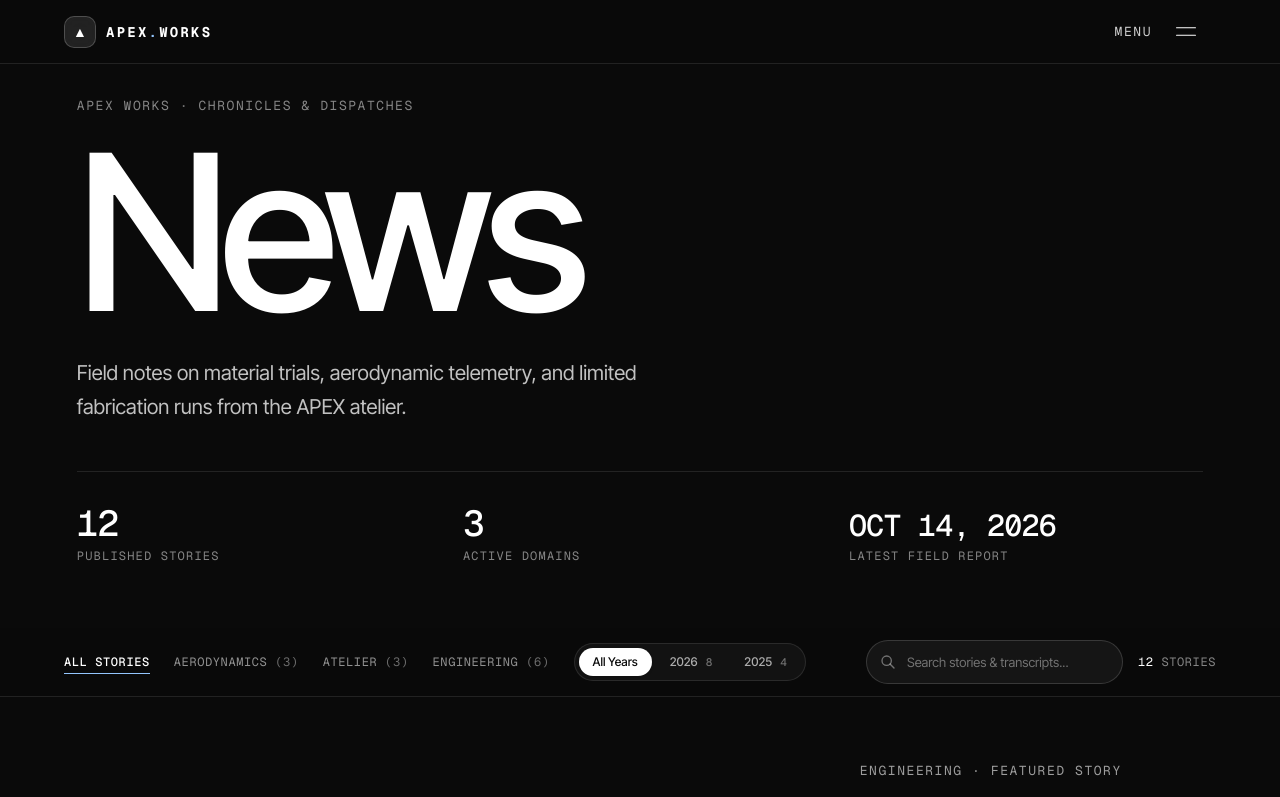
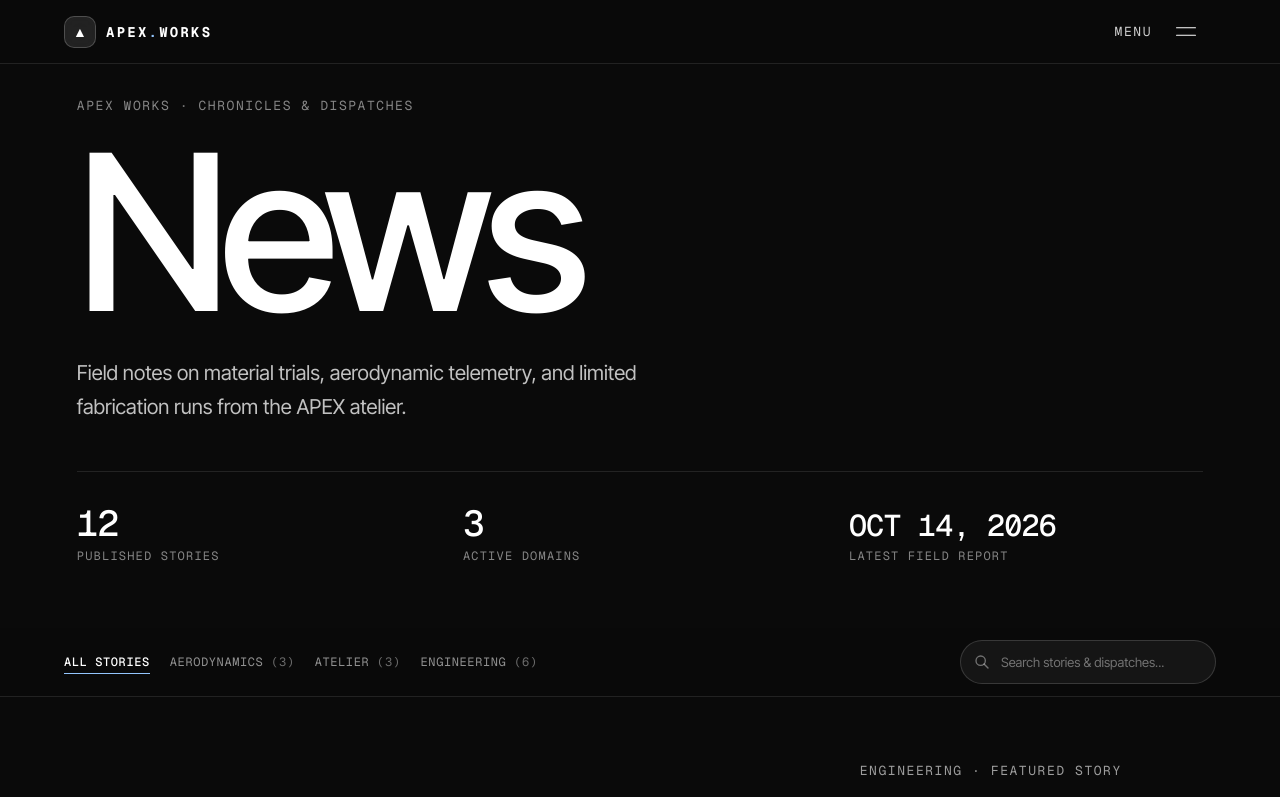
Before and after one commit to ujjwalPrakash-spike/ujjwal-prakash-template, a Next.js app: page /news in a window 1280 px wide. Shown: the top 797 px of the page. Built offline with nearby package versions, Linux system fonts and the light colour scheme; grey boxes are pictures that could not be loaded.

Commit message:
fix(subnav): streamline filter bars and resolve sticky header clipping on merch and news

```diff
--- a/components/features/merch/MerchProductIndex.tsx
+++ b/components/features/merch/MerchProductIndex.tsx
@@ -24,7 +24,7 @@ export function MerchProductIndex({
   const [slowDwell, setSlowDwell] = useState(false);
 
   return (
-    <Section id="catalogue" surface="dark" className="overflow-visible">
+    <Section id="catalogue" surface="dark" className="overflow-visible scroll-mt-[136px]">
       <ChapterHeader
         index="01"
         title="Catalogue & Roster"
--- a/components/features/news/NewsArchive.tsx
+++ b/components/features/news/NewsArchive.tsx
@@ -109,9 +109,9 @@ export function NewsArchive({
             {/* Sticky Month Heading (sticks below filter bar and nav) */}
             <div
               style={{
-                top: `${NAV_HEIGHT_SCROLLED + 48}px`,
+                top: "124px",
               }}
-              className="sticky z-20 bg-neutral-50/95 backdrop-blur-sm py-4 border-b border-neutral-950/10 flex items-center justify-between select-none mb-4"
+              className="sticky z-20 bg-neutral-50/98 backdrop-blur-md py-4 border-b border-neutral-950/10 flex items-center justify-between select-none mb-4 scroll-mt-[136px]"
             >
               <h2 className="font-mono text-sm uppercase tracking-widest font-medium text-neutral-950">
                 {group.monthLabel}
--- a/components/features/news/NewsFilterBar.tsx
+++ b/components/features/news/NewsFilterBar.tsx
@@ -1,22 +1,21 @@
-// Sticky news filter bar with category toggles, year segmented control, SearchInput, and URL state sync.
+// Streamlined sticky news filter bar with category tabs, search input, and dynamic navbar offset.
 "use client";
 
 import React, { useEffect } from "react";
 import { useScrolled } from "@/hooks/useScrolled";
-import { SegmentedControl, type SegmentOption } from "@/components/shared/ui/SegmentedControl";
 import { SearchInput } from "@/components/shared/ui/SearchInput";
 import { NAV_INSET } from "@/lib/tokens";
 import type { NewsCategoryCount, NewsYearCount } from "@/lib/news/types";
 
 interface NewsFilterBarProps {
   categories: NewsCategoryCount[];
-  years: NewsYearCount[];
+  years?: NewsYearCount[];
   selectedCategory: string;
-  selectedYear: string;
+  selectedYear?: string;
   searchQuery: string;
   selectedTag: string;
   onCategoryChange: (category: string) => void;
-  onYearChange: (year: string) => void;
+  onYearChange?: (year: string) => void;
   onSearchChange: (query: string) => void;
   onTagClear: () => void;
   filteredCount: number;
@@ -24,13 +23,10 @@ interface NewsFilterBarProps {
 
 export function NewsFilterBar({
   categories,
-  years,
   selectedCategory,
-  selectedYear,
   searchQuery,
   selectedTag,
   onCategoryChange,
-  onYearChange,
   onSearchChange,
   onTagClear,
   filteredCount,
@@ -48,12 +44,6 @@ export function NewsFilterBar({
       url.searchParams.delete("category");
     }
 
-    if (selectedYear && selectedYear !== "all") {
-      url.searchParams.set("year", selectedYear);
-    } else {
-      url.searchParams.delete("year");
-    }
-
     if (searchQuery.trim()) {
       url.searchParams.set("q", searchQuery.trim());
     } else {
@@ -67,12 +57,7 @@ export function NewsFilterBar({
     }
 
     window.history.replaceState(null, "", url.toString());
-  }, [selectedCategory, selectedYear, searchQuery, selectedTag]);
-
-  const yearOptions: SegmentOption<string>[] = [
-    { value: "all", label: "All Years" },
-    ...years.map((y) => ({ value: y.year, label: y.year, count: y.count })),
-  ];
+  }, [selectedCategory, searchQuery, selectedTag]);
 
   return (
     <div
@@ -80,19 +65,18 @@ export function NewsFilterBar({
         top: isScrolled ? 56 : 64,
         paddingInline: NAV_INSET,
       }}
-      className="sticky z-40 w-full bg-neutral-950/98 backdrop-blur-md border-b border-white/10 py-3 transition-[top] duration-250 select-none"
+      className="sticky z-40 w-full bg-neutral-950/98 backdrop-blur-md border-b border-white/10 py-2.5 sm:py-3 transition-[top] duration-250 select-none"
     >
-      <div className="w-full max-w-[1920px] mx-auto flex flex-col md:flex-row items-start md:items-center justify-between gap-4">
-        {/* Left: Category Plain Text Toggles + Year Segmented Control */}
-        <div className="flex flex-wrap items-center gap-4 sm:gap-6 w-full md:w-auto">
-          {/* Category Plain Text Toggles (no pills: selected = white with 1px #93c5fd underline, others white/55) */}
-          <div role="tablist" aria-label="Filter by category" className="flex flex-wrap items-center gap-4 sm:gap-6">
+      <div className="w-full max-w-[1920px] mx-auto flex flex-col md:flex-row items-start md:items-center justify-between gap-3">
+        {/* Left: Category Plain Text Toggles */}
+        <div className="flex items-center gap-4 sm:gap-6 w-full md:w-auto overflow-x-auto no-scrollbar py-0.5">
+          <div role="tablist" aria-label="Filter by category" className="flex items-center gap-3 sm:gap-5 shrink-0">
             <button
               type="button"
               role="tab"
               aria-selected={selectedCategory === "all"}
               onClick={() => onCategoryChange("all")}
-              className={`relative py-1 text-xs uppercase tracking-wider font-mono transition-colors cursor-pointer outline-none focus-visible:outline-2 focus-visible:outline-[#93c5fd] rounded-sm ${
+              className={`relative py-1 text-xs uppercase tracking-wider font-mono transition-colors cursor-pointer outline-none focus-visible:outline-2 focus-visible:outline-[#93c5fd] rounded-sm whitespace-nowrap ${
                 selectedCategory === "all" ? "text-white font-medium" : "text-white/55 hover:text-white"
               }`}
             >
@@ -111,7 +95,7 @@ export function NewsFilterBar({
                   role="tab"
                   aria-selected={isSelected}
                   onClick={() => onCategoryChange(c.name)}
-                  className={`relative py-1 text-xs uppercase tracking-wider font-mono transition-colors cursor-pointer outline-none focus-visible:outline-2 focus-visible:outline-[#93c5fd] rounded-sm ${
+                  className={`relative py-1 text-xs uppercase tracking-wider font-mono transition-colors cursor-pointer outline-none focus-visible:outline-2 focus-visible:outline-[#93c5fd] rounded-sm whitespace-nowrap ${
                     isSelected ? "text-white font-medium" : "text-white/55 hover:text-white"
                   }`}
                 >
@@ -126,24 +110,15 @@ export function NewsFilterBar({
             })}
           </div>
 
-          {/* Year Segmented Control */}
-          <SegmentedControl
-            options={yearOptions}
-            value={selectedYear}
-            onChange={onYearChange}
-            tone="dark"
-            ariaLabel="Filter by publication year"
-          />
-
           {/* Active Tag indicator if filtered by tag */}
           {selectedTag && (
-            <div className="inline-flex items-center gap-2 px-2.5 py-1 bg-white/10 rounded-full font-mono text-xs text-white">
-              <span>Tag: #{selectedTag}</span>
+            <div className="inline-flex items-center gap-1.5 px-2.5 py-0.5 bg-white/10 rounded-full font-mono text-xs text-white shrink-0">
+              <span>#{selectedTag}</span>
               <button
                 type="button"
                 onClick={onTagClear}
                 aria-label="Remove tag filter"
-                className="text-white/60 hover:text-white text-xs cursor-pointer"
+                className="text-white/60 hover:text-white text-xs cursor-pointer ml-1"
               >
                 ✕
               </button>
@@ -151,26 +126,19 @@ export function NewsFilterBar({
           )}
         </div>
 
-        {/* Right: SearchInput + Result Count */}
-        <div className="flex items-center gap-4 w-full md:w-auto justify-between md:justify-end">
+        {/* Right: SearchInput */}
+        <div className="w-full md:w-56 lg:w-64 shrink-0">
           <SearchInput
             value={searchQuery}
             onChange={onSearchChange}
-            placeholder="Search stories & transcripts..."
-            label="Search stories & transcripts"
+            placeholder="Search stories & dispatches..."
+            label="Search stories"
             tone="dark"
             id="news-search"
             ariaControls="news-archive-results"
-            className="w-full sm:w-64"
+            resultCount={filteredCount}
+            className="w-full"
           />
-
-          <div
-            aria-live="polite"
-            className="shrink-0 font-mono text-xs uppercase tracking-wider text-white/50 whitespace-nowrap"
-          >
-            <span className="text-white tabular-nums">{filteredCount}</span>{" "}
-            {filteredCount === 1 ? "Story" : "Stories"}
-          </div>
         </div>
       </div>
     </div>
--- a/components/shared/ui/SearchInput.tsx
+++ b/components/shared/ui/SearchInput.tsx
@@ -63,7 +63,7 @@ export function SearchInput({
         onChange={(e) => onChange(e.target.value)}
         placeholder={placeholder}
         aria-controls={ariaControls}
-        className={`h-11 w-full sm:w-72 pl-10 pr-9 rounded-full text-[13px] transition-all focus:outline-none focus:ring-1 ${
+        className={`h-11 w-full pl-10 pr-9 rounded-full text-[13px] transition-all focus:outline-none focus:ring-1 ${
           isDark
             ? "bg-white/5 border border-white/15 text-white placeholder:text-white/40 focus:ring-[#93c5fd]"
             : "bg-neutral-950/5 border border-neutral-950/15 text-neutral-950 placeholder:text-neutral-950/40 focus:ring-neutral-950"
```
Also changed, not shown: components/features/merch/MerchFilterBar.tsx (+18 -22 lines).
